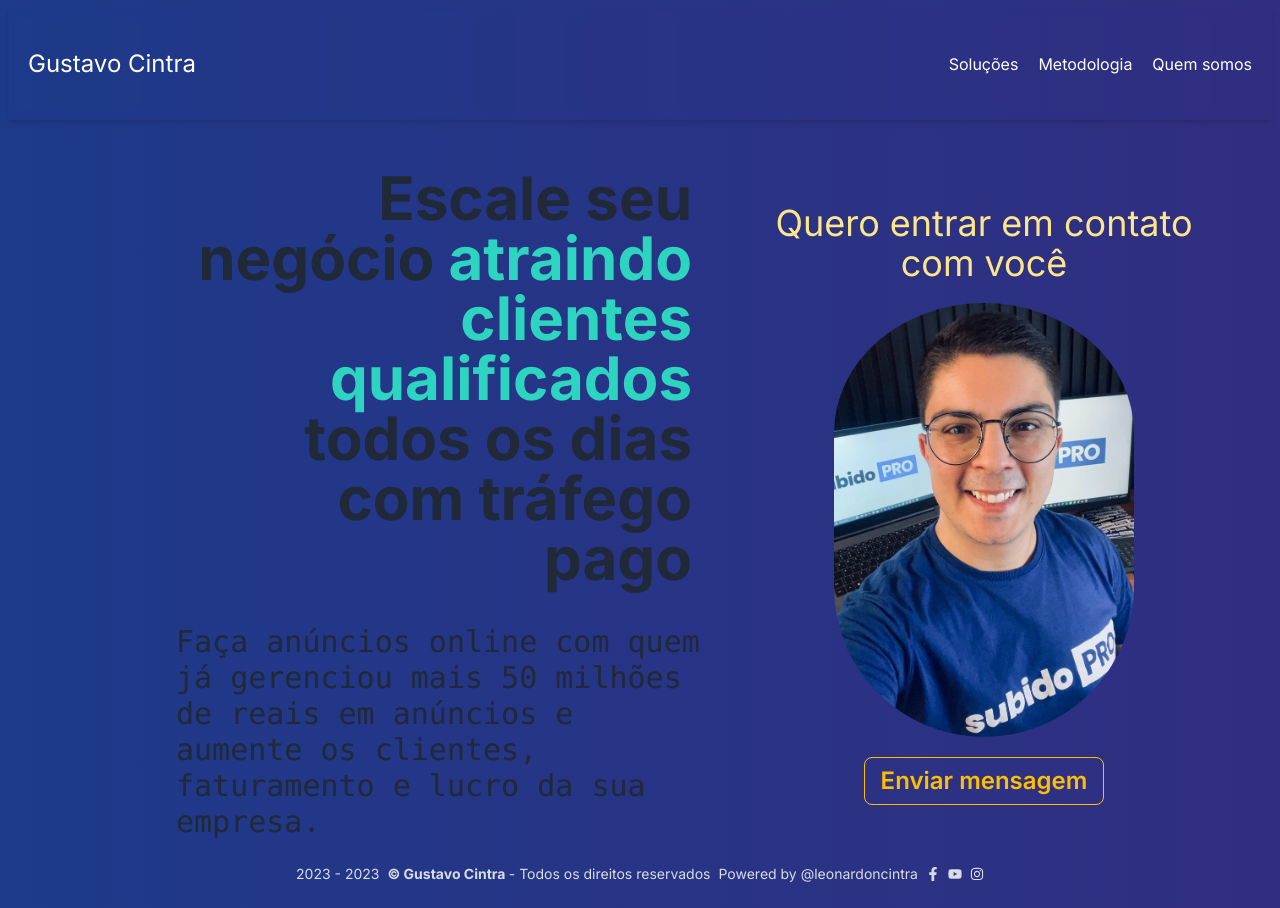
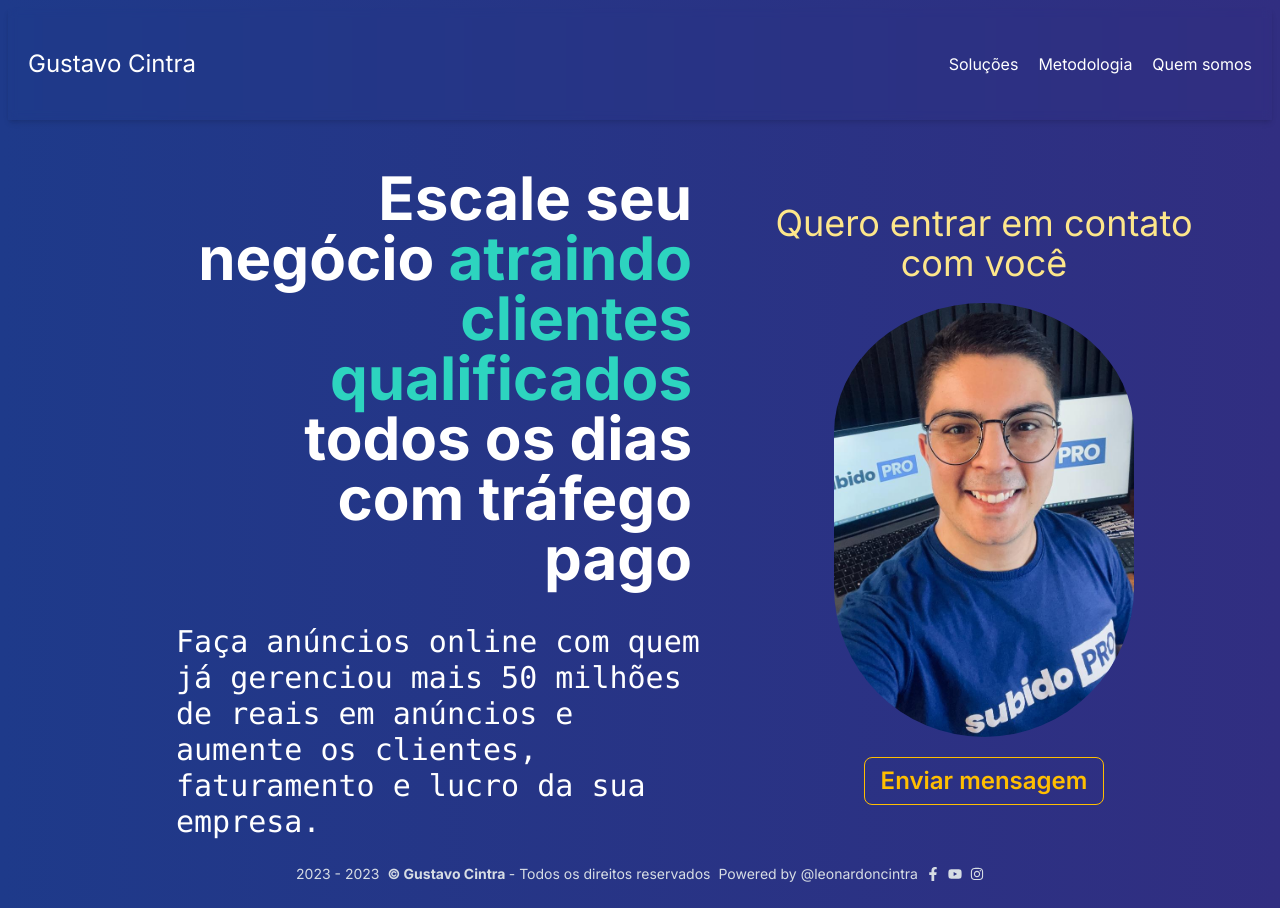
Before and after one commit to leonardocintra/landingpage, a Next.js app: page / in a window 1280 px wide. Built offline with nearby package versions, Linux system fonts and the light colour scheme.

Commit message:
💄 text white

```diff
--- a/src/app/page.tsx
+++ b/src/app/page.tsx
@@ -15,8 +15,8 @@ export default function Home() {
 
       <div className="flex flex-col sm:flex-row p-2 mt-10">
         {/* Coluna 1 */}
-        <div className="flex-1 sm:pl-40">
-          <p className="text-5xl lg:text-6xl font-bold hover:text-sky-200 text-right pr-3">
+        <div className="flex-1 sm:pl-40 text-white">
+          <p className="text-5xl lg:text-6xl font-bold hover:text-amber-500 text-right pr-3 transition-colors duration-300">
             Escale seu negócio{" "}
             <span className="text-teal-400">
               atraindo clientes qualificados{" "}
```
